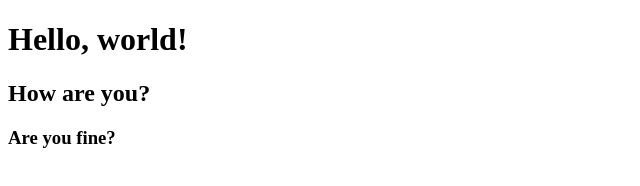
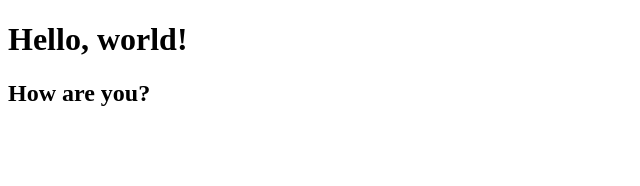
Before and after one commit to mariam-85/Project_example_2, a plain HTML site: page index.html in a window 1280 px wide. Shown: the whole page, without its empty margins (0-640 px from the left). Drawn offline with Linux system fonts and the light colour scheme.

Commit message:
h3 deleted

```diff
--- a/index.html
+++ b/index.html
@@ -9,6 +9,5 @@
 <body>
     <h1>Hello, world!</h1>
     <h2>How are you?</h2>
-    <h3>Are you fine?</h3>
 </body>
 </html>
```
